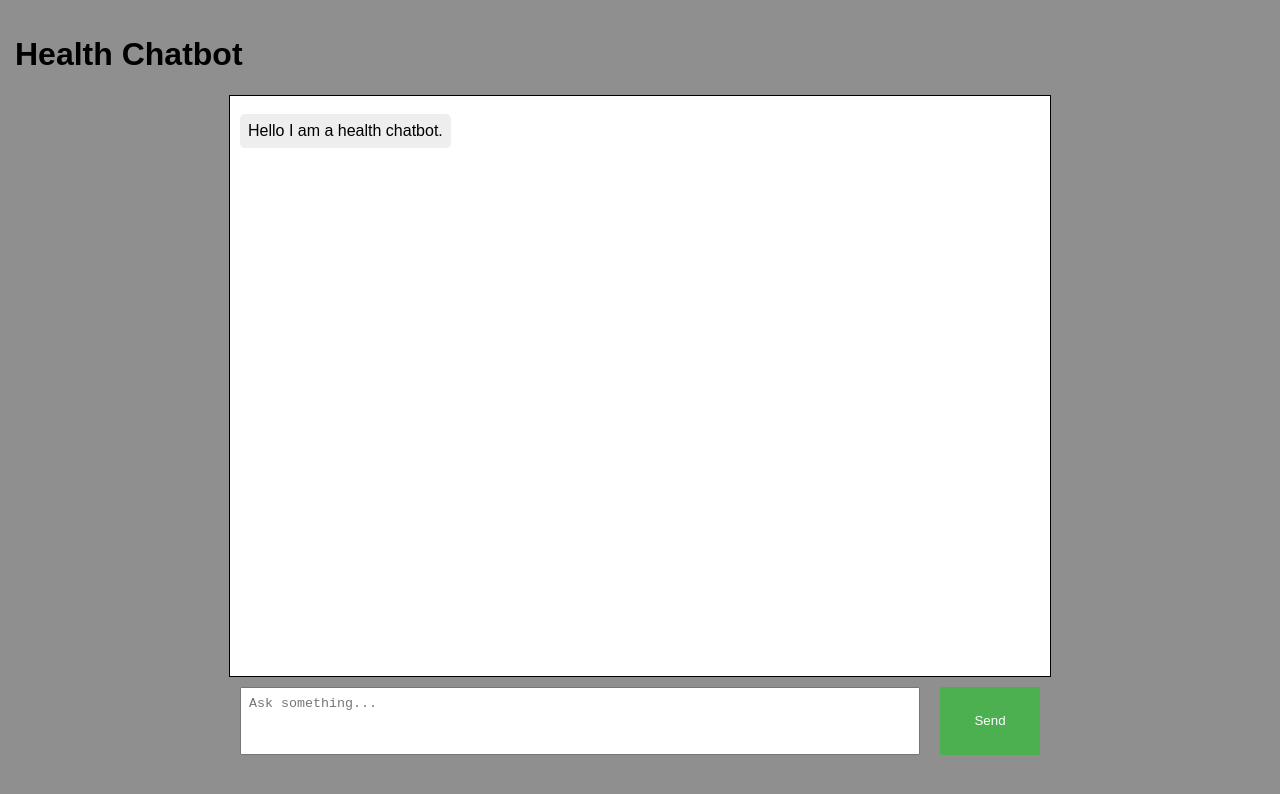
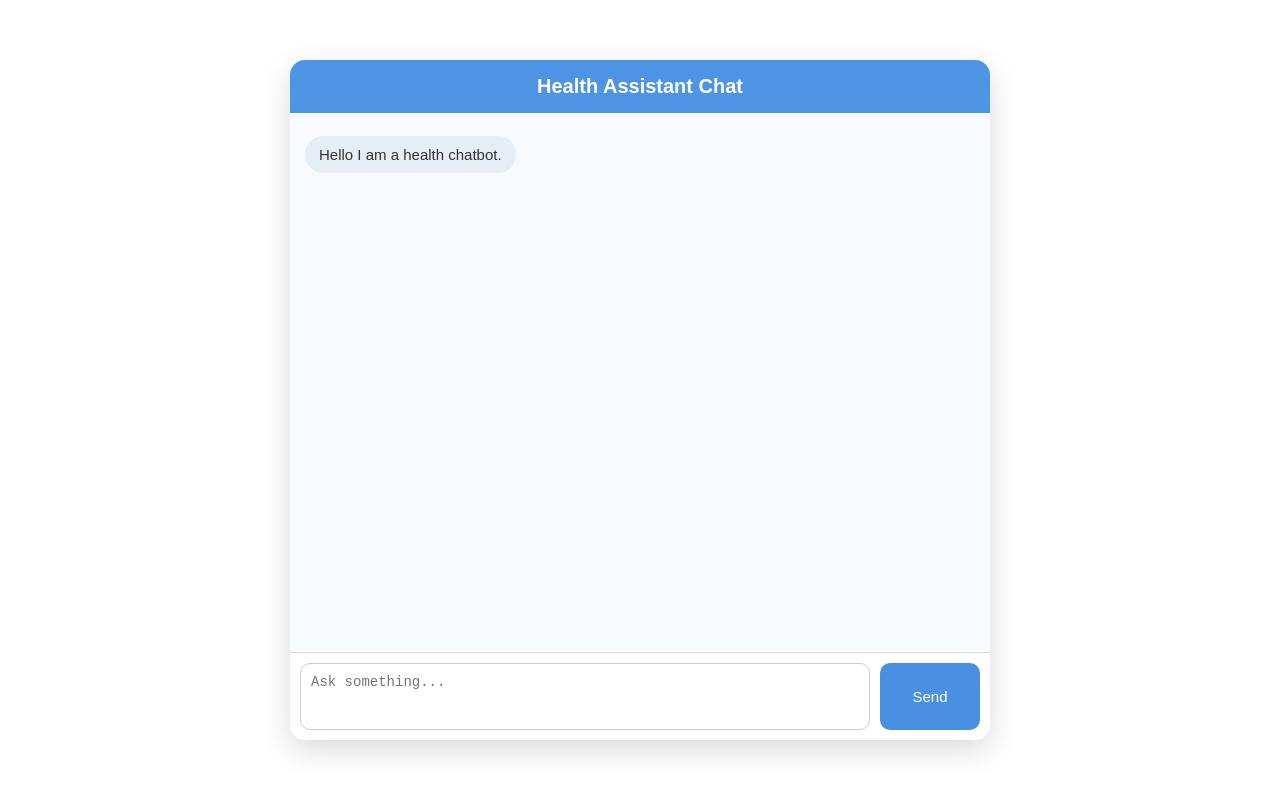
Before and after one commit to JulianC2009/Senior-Project, a plain HTML site: page index.html in a window 1280 px wide. Drawn offline with Linux system fonts and the light colour scheme.

Commit message:
Updated styling and layout for chat interface
Didn't change much of the actual code. just changed the style and layout.

```diff
--- a/index.html
+++ b/index.html
@@ -10,92 +10,135 @@
         body
         {
             font-family: Arial, sans-serif;
-            background-color: #8f8f8f;
+            background-color: linear-gradient(135deg, #e8f1f8, #f6fbff);
             margin: 0;
-            padding: 15px;
+            padding: 0;
+            display: flex;
+            justify-content: center;
+            align-items: center;
+            height: 100vh;
         }
 
-        /* Chatbox styling */
+        /*Main chat container*/
+        .chat-container {
+            width: 90%;
+            max-width: 700px;
+            height: 85vh;
+            background: white;
+            border-radius: 15px;
+            box-shadow: 0 10px 30px rgba(0, 0, 0, 0.15);
+            display: flex;
+            flex-direction: column;
+            overflow: hidden;
+        }
+
+        /*Header*/
+        .chat-header {
+            background: #4e94e4;
+            color: white;
+            padding: 15px;
+            font-size: 20px;
+            font-weight: bold;
+            text-align: center;
+
+        }
+
+        /* Chatbox */
         #chatBox
         {
-            max-width: 800px;
-            margin: auto;
-            background: white;
-            border: 1px solid black;
-            padding: 10px;
-            height: 70vh;
+            flex: 1;
+            padding: 15px;
             overflow-y: auto;
+            background: #f7fbff;
         }
 
         /* Message styling */
         .message
         {
             margin: 8px 0;
-            padding: 8px;
-            border-radius: 5px;
-            max-width: 70%;
+            padding: 10px 14px;
+            border-radius: 18px;
+            max-width: 75%;
             width: fit-content;
             white-space: pre-wrap;
             word-wrap: break-word;
-            overflow-wrap: break-word;
+            font-size: 15px;
         }
 
         /* User and Bot message alignment & colors */
         .user
         {
-            background-color: #85b0db;
+            background: #4a90e2;
+            color: white;
             margin-left: auto;
-            text-align: right;
         }
 
         /* bot message styling */
         .bot
         {
-            background-color: #eeeeee;
+            background: #e5edf5;
+            color: #333;
             margin-right: auto;
         }
 
         /* Text input area styling section */
         #inputArea
         {
-            max-width: 800px;
-            margin: 10px auto 0;
+            padding: 10px;
+            background: white;
+            border-top: 1px solid #ddd;
             display: flex;
-            gap: 20px;
+            gap: 10px;
         }
 
         textarea
         {
             flex: 1;
             resize: none;
-            height: 50px;
-            padding: 8px;
+            height: 45px;
+            padding: 10px;
+            border-radius: 10px;
+            border: 1px solid #ccc;
+            font-size: 14px;
+        }
+
+        textarea:focus {
+            outline: none;
+            border-color: #4a90e2;
         }
 
         /* Send button styling */
         button
         {
             width: 100px;
-                background-color: #4CAF50;
-                color: white;
-                border: none;
-                cursor: pointer;
+            background: #4a90e2;
+            color: white;
+            border: none;
+            border-radius: 10px;
+            font-size: 15px;
+            cursor: pointer;
+            transition: 0.2s;
+        }
+
+        button:hover {
+            background: #3b7cc4;
         }
     </style>
 </head>
 
 <body>
 
-    <h1>Health Chatbot</h1>
+<div class="chat-container">
+        <div class="chat-header">Health Assistant Chat</div>
 
-    <div id="chatBox"></div>
+        <div id="chatBox"></div>
 
     <!-- Input Area controls-->
     <div id="inputArea">
         <textarea id="userInput" placeholder="Ask something..."></textarea>
         <button onclick="sendMessage()">Send</button>
     </div>
-
+</div>
     <!-- Script to grab DOM element references-->
     <script>
         const chatContainerbox = document.getElementById("chatBox");
```
